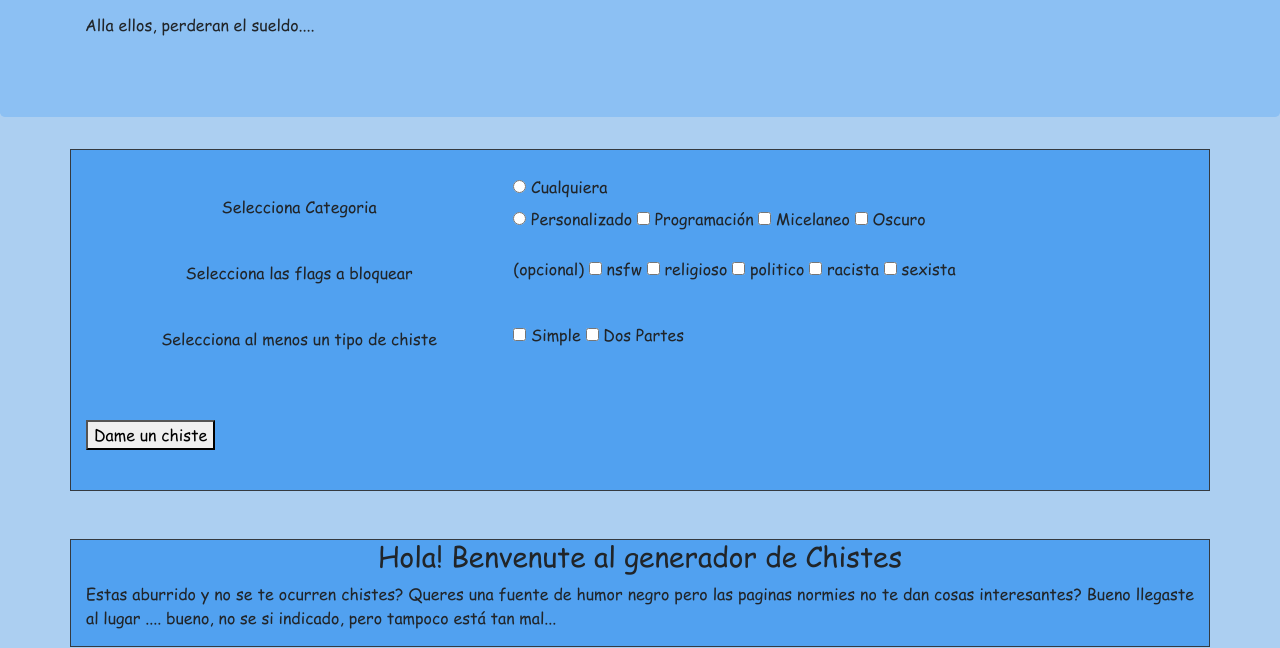
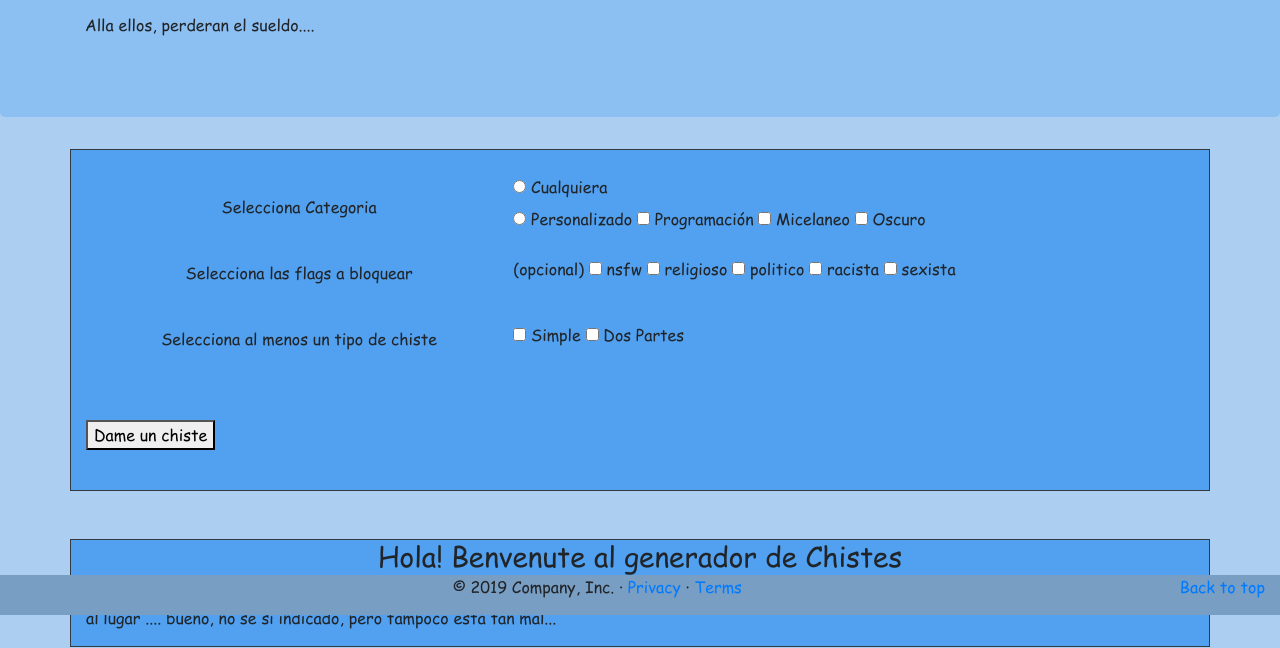
Before and after one commit to DonNacho-ok/jokeweb, a plain HTML site: page index.html in a window 1280 px wide. Shown: the part 185-833 px from the top of the page. Drawn offline with nearby package versions, Linux system fonts and the light colour scheme.

Commit message:
ultimos detalles
se agregó el titulo de la pagina y fixed-bottom para el footer

```diff
--- a/index.html
+++ b/index.html
@@ -8,7 +8,7 @@
     <link rel="stylesheet" href="https://stackpath.bootstrapcdn.com/bootstrap/4.4.1/css/bootstrap.min.css" integrity="sha384-Vkoo8x4CGsO3+Hhxv8T/Q5PaXtkKtu6ug5TOeNV6gBiFeWPGFN9MuhOf23Q9Ifjh" crossorigin="anonymous">
     <script src="resources/functions.js" charset="utf-8"></script>
     <link rel="stylesheet" href="resources/stylesheet.css">
-    <title></title>
+    <title>Joke Generator</title>
   </head>
   <body class="" style="background-color: #accff1">
     <div class="jumbotron"  style="background-color: #8cc0f3;">
@@ -118,7 +118,7 @@
     </div>
     <br>
     <br>
-    <footer class="container-fluid" style="background-color : #799ec3;">
+    <footer class="container-fluid fixed-bottom" style="background-color : #799ec3;">
         <p class="float-right">
             <a href="#">Back to top</a>
         </p>
```
